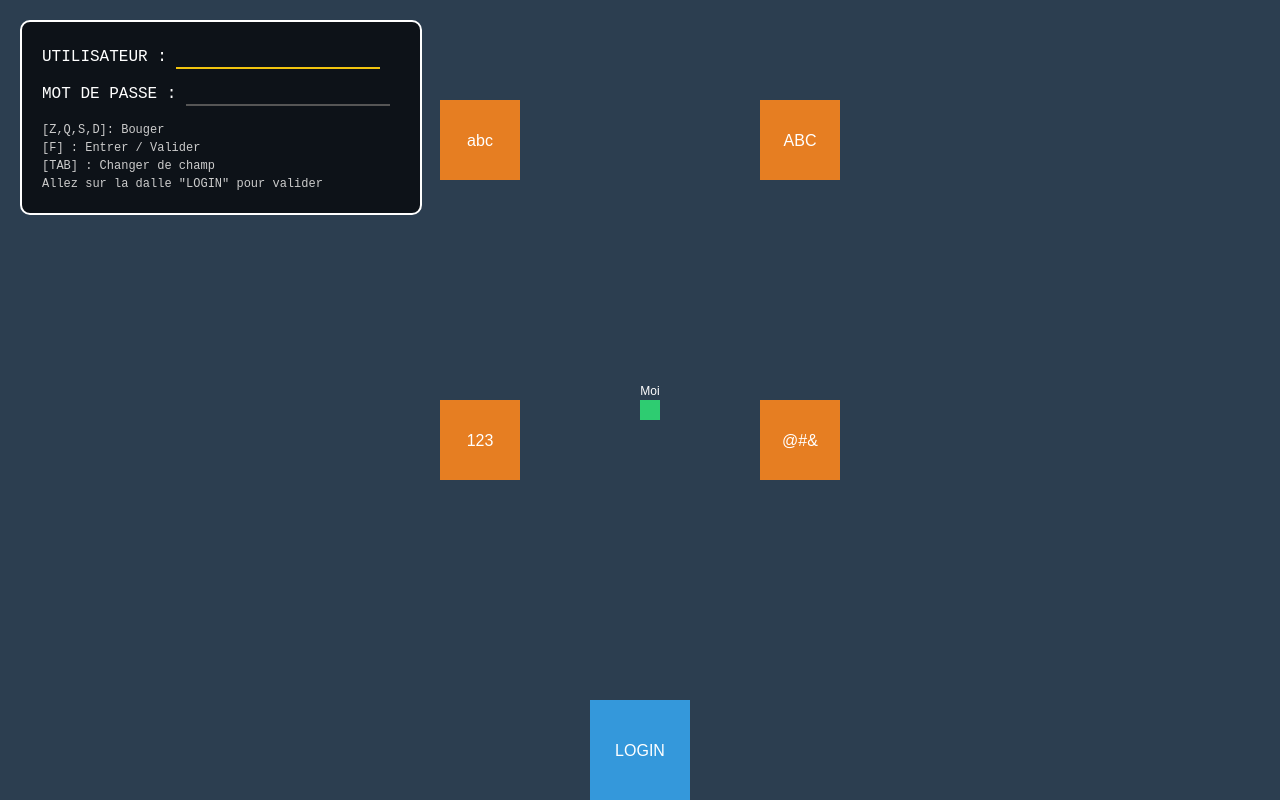
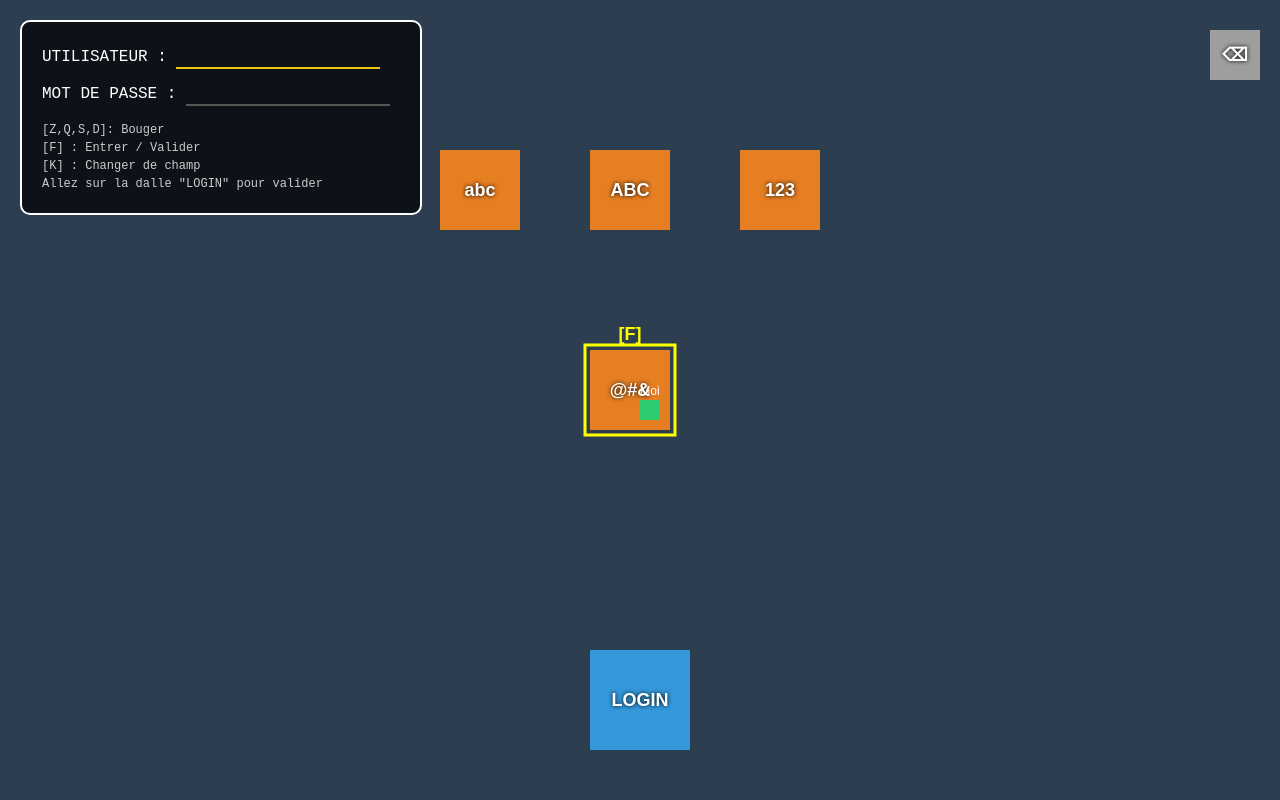
Before and after one commit to RobertGriffaton/DefiMeci, a Flask app: page /login in a window 1280 px wide. Run offline with Flask 3, Linux system fonts and the light colour scheme.

Commit message:
avec première textures

```diff
--- a/static/game.js
+++ b/static/game.js
@@ -10,6 +10,12 @@ window.onload = function() {
     }
     const ctx = canvas.getContext('2d');
 
+    // --- 0. CHARGEMENT DE LA TEXTURE ---
+    // On crée l'objet image pour la texture
+    const keyTexture = new Image();
+    // Assurez-vous que l'image est bien dans static/images/
+    keyTexture.src = '/static/images/case.png';
+
     // --- 1. CONFIGURATION ---
     canvas.width = window.innerWidth;
     canvas.height = window.innerHeight;
@@ -17,7 +23,6 @@ window.onload = function() {
     // Position de départ
     const player = { x: canvas.width / 2, y: canvas.height / 2, size: 20, speed: 5, color: '#2ecc71' };
 
-    // On stocke les touches pressées
     const keysPressed = {};
 
     let currentWorld = 'hub';
@@ -30,49 +35,109 @@ window.onload = function() {
         realPass: document.getElementById('real-password')
     };
 
-    // --- 2. DONNÉES DES MONDES ---
-    function createGrid(chars, startX, startY) {
+   // --- 2. DONNÉES DES MONDES ---
+
+    function getRandomInt(min, max) {
+        return Math.floor(Math.random() * (max - min + 1)) + min;
+    }
+
+    function isOverlapping(x, y, size, existingObjects) {
+        const margin = 10;
+        for (let obj of existingObjects) {
+            const dist = Math.sqrt( ((x)-(obj.x))**2 + ((y)-(obj.y))**2 );
+            if (dist < (size + margin)) {
+                return true;
+            }
+        }
+        return false;
+    }
+
+    function createScatteredWorld(chars, thisWorld) {
         let objects = [];
-        let x = startX;
-        let y = startY;
-        chars.forEach((char, index) => {
-            objects.push({ type: 'key', val: char, x: x, y: y, size: 40, color: '#ecf0f1' });
-            x += 60;
-            if ((index + 1) % 10 === 0) {
-                x = startX;
-                y += 60;
+        const minX = canvas.width / 2;
+        const maxX = canvas.width - 60;
+        const minY = 80;
+        const maxY = canvas.height - 150;
+
+        chars.forEach(char => {
+            let placed = false;
+            let attempts = 0;
+            let size = 45;
+
+            while (!placed && attempts < 100) {
+                let randomX = getRandomInt(minX, maxX);
+                let randomY = getRandomInt(minY, maxY);
+
+                if (!isOverlapping(randomX, randomY, size, objects)) {
+                    // Note: On garde la propriété color pour l'effet de flash quand on clique
+                    objects.push({ type: 'key', val: char, x: randomX, y: randomY, size: size, color: '#ecf0f1' });
+                    placed = true;
+                }
+                attempts++;
             }
         });
-        objects.push({ type: 'door', target: 'hub', label: 'SORTIE', x: 50, y: 50, size: 60, color: '#e74c3c' });
+
+        // Touche BACK
+        objects.push({
+            type: 'key', val: 'BACK', label: '⌫',
+            x: canvas.width - 70, y: 30, size: 50, color: '#c0392b'
+        });
+
+        // Barre de navigation
+        const doorSize = 50;
+        const doorY = canvas.height - 80;
+        const gapDoor = 70;
+        const startDoorX = canvas.width - (4 * gapDoor) - 50;
+
+        const slots = [
+            { id: 'lowercase', label: 'abc' },
+            { id: 'uppercase', label: 'ABC' },
+            { id: 'numbers',   label: '123' },
+            { id: 'special',   label: '@#&' }
+        ];
+
+        slots.forEach((slot, index) => {
+            let posX = startDoorX + (index * gapDoor);
+            let target = slot.id;
+            let label = slot.label;
+            let color = '#e67e22';
+
+            if (target === thisWorld) {
+                target = 'hub';
+                label = 'SORTIE';
+                color = '#e74c3c';
+            }
+            objects.push({ type: 'door', target: target, label: label, x: posX, y: doorY, size: doorSize, color: color });
+        });
+
         return objects;
     }
 
     const worlds = {
         'hub': [
-            { type: 'door', target: 'lowercase', label: 'abc', x: canvas.width/2 - 200, y: 100, size: 80, color: '#e67e22' },
-            { type: 'door', target: 'uppercase', label: 'ABC', x: canvas.width/2 + 120, y: 100, size: 80, color: '#e67e22' },
-            { type: 'door', target: 'numbers', label: '123', x: canvas.width/2 - 200, y: 400, size: 80, color: '#e67e22' },
-            { type: 'door', target: 'special', label: '@#&', x: canvas.width/2 + 120, y: 400, size: 80, color: '#e67e22' },
-            { type: 'submit', label: 'LOGIN', x: canvas.width/2 - 50, y: canvas.height - 100, size: 100, color: '#3498db' }
+            { type: 'key', val: 'BACK', label: '⌫', x: canvas.width - 70, y: 30, size: 50, color: '#c0392b' },
+            { type: 'door', target: 'lowercase', label: 'abc', x: canvas.width/2 - 200, y: 150, size: 80, color: '#e67e22' },
+            { type: 'door', target: 'uppercase', label: 'ABC', x: canvas.width/2 - 50, y: 150, size: 80, color: '#e67e22' },
+            { type: 'door', target: 'numbers',   label: '123', x: canvas.width/2 + 100, y: 150, size: 80, color: '#e67e22' },
+            { type: 'door', target: 'special',   label: '@#&', x: canvas.width/2 - 50, y: 350, size: 80, color: '#e67e22' },
+            { type: 'submit', label: 'LOGIN', x: canvas.width/2 - 50, y: canvas.height - 150, size: 100, color: '#3498db' }
         ],
-        'lowercase': createGrid("azertyuiopqsdfghjklmwxcvbn".split(''), 100, 150),
-        'uppercase': createGrid("AZERTYUIOPQSDFGHJKLMWXCVBN".split(''), 100, 150),
-        'numbers': createGrid("1234567890".split(''), 100, 150),
-        'special': createGrid("&é'(-è_çà)=~#{[|`\\^@]}".split(''), 100, 150)
+        'lowercase': createScatteredWorld("azertyuiopqsdfghjklmwxcvbn".split(''), 'lowercase'),
+        'uppercase': createScatteredWorld("AZERTYUIOPQSDFGHJKLMWXCVBN".split(''), 'uppercase'),
+        'numbers':   createScatteredWorld("1234567890".split(''), 'numbers'),
+        'special':   createScatteredWorld("&é'(-è_çà)=~#{[|`\\^@]}".split(''), 'special')
     };
 
-    // --- 3. GESTION DES TOUCHES (CORRIGÉE) ---
+    // --- 3. GESTION DES TOUCHES ---
     window.addEventListener('keydown', e => {
-        // On convertit la touche en minuscule pour éviter les problèmes Maj/Min
-        // ex: 'Z' devient 'z', 'ArrowUp' reste 'ArrowUp'
         let key = e.key;
         if (key.length === 1) key = key.toLowerCase();
 
-        console.log("Touche enfoncée :", key); // <--- REGARDEZ LA CONSOLE (F12)
+        console.log("Touche enfoncée :", key);
         keysPressed[key] = true;
 
         if (key === 'f') checkInteraction();
-        if (key === 'tab') { e.preventDefault(); switchField(); }
+        if (key === 'k' || key === 'tab') { e.preventDefault(); switchField(); }
         if (key === 'backspace') typeChar('BACK');
     });
 
@@ -84,36 +149,52 @@ window.onload = function() {
 
     // --- 4. LOGIQUE DU JEU ---
     function update() {
-        // Déplacement (On vérifie minuscules et ArrowKeys)
         if (keysPressed['arrowup'] || keysPressed['z']) player.y -= player.speed;
         if (keysPressed['arrowdown'] || keysPressed['s']) player.y += player.speed;
         if (keysPressed['arrowleft'] || keysPressed['q']) player.x -= player.speed;
         if (keysPressed['arrowright'] || keysPressed['d']) player.x += player.speed;
 
-        // Limites
         if (player.x < 0) player.x = 0;
         if (player.y < 0) player.y = 0;
         if (player.x > canvas.width) player.x = canvas.width;
         if (player.y > canvas.height) player.y = canvas.height;
     }
 
+    // --- 5. DESSIN (MODIFIÉ POUR LA TEXTURE) ---
     function draw() {
         ctx.fillStyle = '#2c3e50';
         ctx.fillRect(0, 0, canvas.width, canvas.height);
 
-        // Objets
         const objects = worlds[currentWorld];
         if(objects) {
             objects.forEach(obj => {
-                ctx.fillStyle = obj.color;
-                ctx.fillRect(obj.x, obj.y, obj.size, obj.size);
 
+                // --- MODIFICATION ICI : DESSIN DE L'IMAGE ---
+                if (obj.type === 'key') {
+                    // On dessine l'image case.png
+                    ctx.drawImage(keyTexture, obj.x, obj.y, obj.size, obj.size);
+
+                    // Si la touche a été activée (couleur verte), on ajoute un filtre vert par dessus
+                    if (obj.color !== '#ecf0f1' && obj.val !== 'BACK') {
+                         ctx.fillStyle = 'rgba(46, 204, 113, 0.5)'; // Vert transparent
+                         ctx.fillRect(obj.x, obj.y, obj.size, obj.size);
+                    }
+                } else {
+                    // Pour les portes et le submit, on garde les carrés de couleur
+                    ctx.fillStyle = obj.color;
+                    ctx.fillRect(obj.x, obj.y, obj.size, obj.size);
+                }
+
+                // --- DESSIN DU TEXTE (Amélioré avec ombre pour lisibilité sur texture) ---
                 ctx.fillStyle = 'white';
-                ctx.font = '16px Arial';
+                ctx.shadowColor = "black"; // Ombre noire pour que le texte ressorte
+                ctx.shadowBlur = 4;
+                ctx.font = 'bold 18px Arial';
                 ctx.textAlign = 'center';
                 ctx.fillText(obj.label || obj.val, obj.x + obj.size/2, obj.y + obj.size/2 + 6);
+                ctx.shadowBlur = 0; // On reset l'ombre
 
-                // Interaction
+                // Interaction (Cadre jaune)
                 if (getDistance(player, obj) < 50) {
                     ctx.strokeStyle = 'yellow';
                     ctx.lineWidth = 3;
@@ -139,7 +220,7 @@ window.onload = function() {
         draw();
     }
 
-    // --- 5. FONCTIONS UTILES ---
+    // --- 6. INTERACTIONS ---
     function getDistance(p, obj) {
         return Math.sqrt( ((p.x + p.size/2)-(obj.x + obj.size/2))**2 + ((p.y + p.size/2)-(obj.y + obj.size/2))**2 );
     }
@@ -159,8 +240,11 @@ window.onload = function() {
                 player.y = canvas.height / 2;
             } else if (target.type === 'key') {
                 typeChar(target.val);
-                target.color = '#2ecc71';
-                setTimeout(() => target.color = '#ecf0f1', 150);
+                // Petit effet visuel
+                let originalColor = target.color;
+                target.color = '#2ecc71'; // Vert
+                // On remet la couleur normale après 150ms
+                setTimeout(() => target.color = originalColor, 150);
             } else if (target.type === 'submit') {
                 document.getElementById('hidden-form').submit();
             }
--- a/templates/login.html
+++ b/templates/login.html
@@ -19,7 +19,7 @@
         <div class="instructions">
             [Z,Q,S,D]: Bouger <br>
             [F] : Entrer / Valider <br>
-            [TAB] : Changer de champ <br>
+            [K] : Changer de champ <br>
             Allez sur la dalle "LOGIN" pour valider
         </div>
     </div>
```
Also changed, not shown: instance/users.db, 1 other file.
